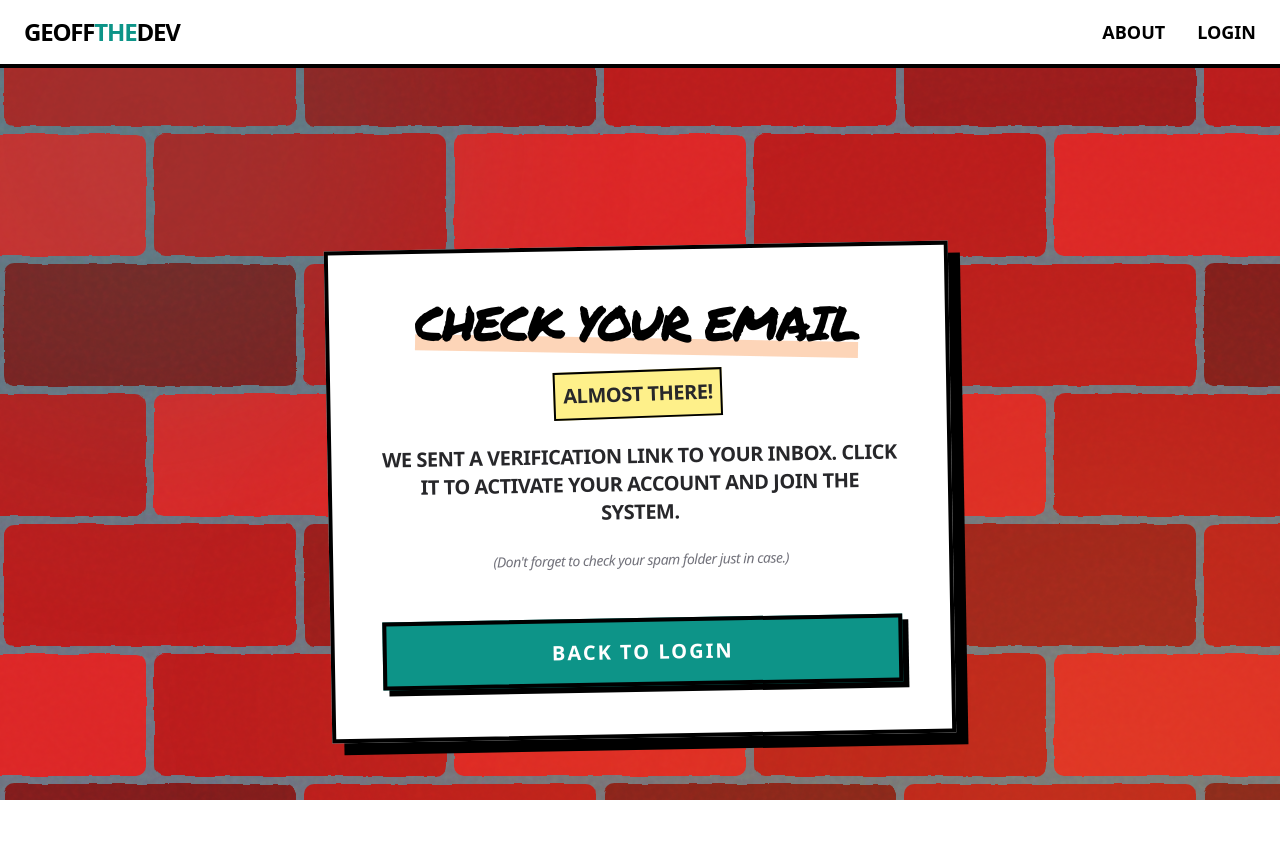
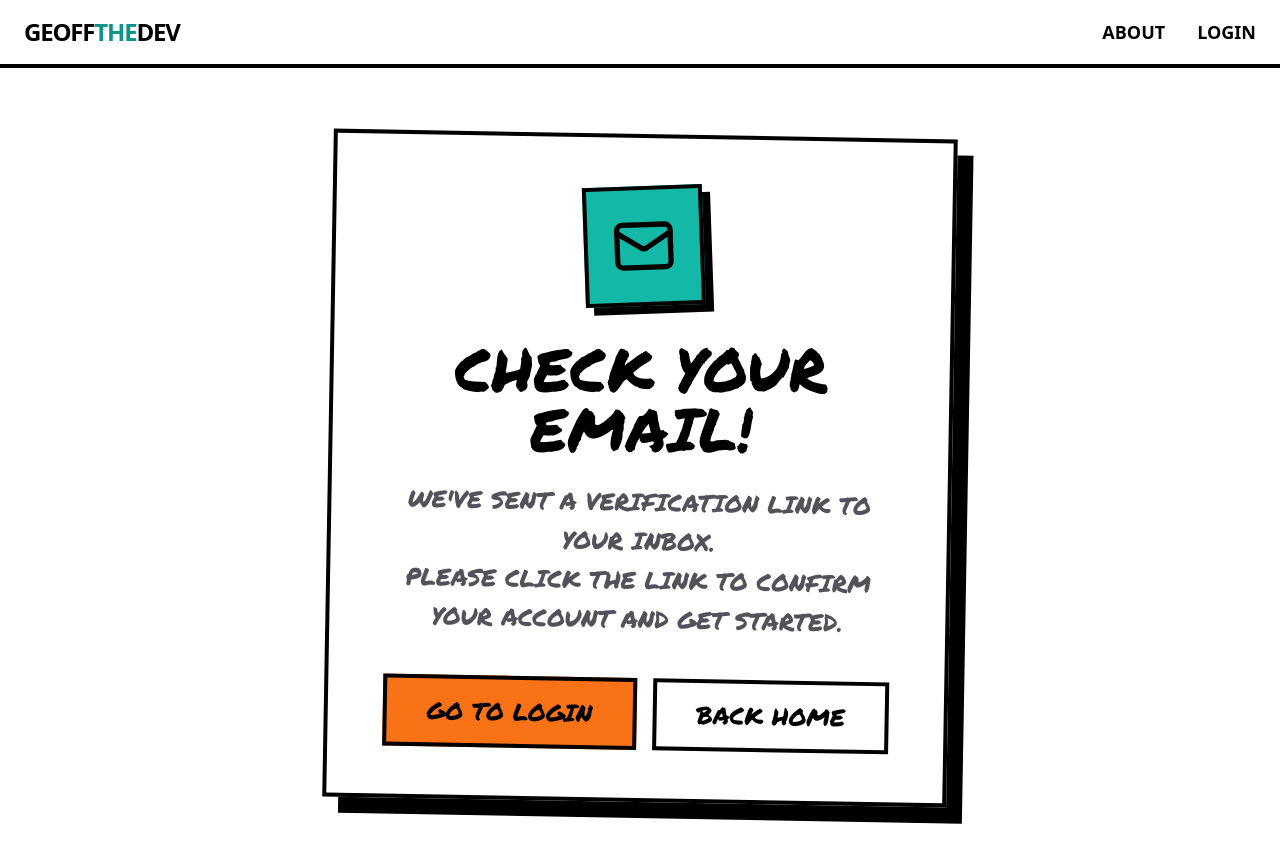
Before and after one commit to GeofftheDeov/PersonalWebApp, a Next.js app in the folder frontend/: page /check-email in a window 1280 px wide. Shown: the top 862 px of the page. Built offline with nearby package versions, Linux system fonts and the light colour scheme; a web font is replaced by a local one.

Commit message:
Fix frontend proxy fallback to localhost and add registration success page

```diff
--- a/frontend/next.config.js
+++ b/frontend/next.config.js
@@ -4,7 +4,7 @@ const nextConfig = {
     typescript: { ignoreBuildErrors: true },
     // output: 'standalone',
     async rewrites() {
-        const backendUrl = process.env.BACKEND_URL || 'https://backend:5001';
+        const backendUrl = process.env.BACKEND_URL || 'http://localhost:5000';
         return {
             beforeFiles: [
                 {
--- a/frontend/src/app/check-email/page.tsx
+++ b/frontend/src/app/check-email/page.tsx
@@ -1,42 +1,44 @@
 "use client";
 
 import React from 'react';
-import { useRouter } from 'next/navigation';
+import Link from 'next/link';
+import { Mail } from 'lucide-react';
 
 export default function CheckEmailPage() {
-    const router = useRouter();
+    return (
+        <div className="min-h-screen flex items-center justify-center relative overflow-hidden bg-white dark:bg-black">
+            <div className="relative z-10 w-full max-w-2xl px-6">
+                <div className="bg-white dark:bg-slate-900 border-4 border-black p-12 relative transform rotate-1 transition-transform duration-300 shadow-[16px_16px_0px_rgba(0,0,0,1)] dark:shadow-[16px_16px_0px_rgba(255,255,255,1)]">
+                    <div className="text-center">
+                        <div className="mb-8 flex justify-center">
+                            <div className="p-6 bg-teal-500 border-4 border-black -rotate-3 shadow-[8px_8px_0px_rgba(0,0,0,1)]">
+                                <Mail className="w-16 h-16 text-black" />
+                            </div>
+                        </div>
 
-    return (
-        <div className="min-h-screen flex items-center justify-center relative overflow-hidden text-black dark:text-white pb-20 pt-32">
-            <div className="relative z-10 w-full max-w-2xl px-6">
-                <div className="bg-white dark:bg-zinc-900 border-4 border-black dark:border-black p-8 md:p-12 shadow-[12px_12px_0px_0px_rgba(0,0,0,1)] transform -rotate-1">
-                    <div className="text-center mb-8">
-                        <h2 className="text-5xl font-permanent uppercase tracking-tighter mb-6 transform rotate-1 relative inline-block">
-                             <span className="relative z-10">Check Your Email</span>
-                             <span className="absolute -bottom-2 left-0 w-full h-4 bg-orange-500/30 -z-10 rotate-1"></span>
-                        </h2>
+                        <h1 className="text-6xl font-permanent uppercase text-black dark:text-white mb-6 -rotate-1">
+                            Check Your Email!
+                        </h1>
 
-                        <div className="space-y-6 text-xl font-bold font-sans uppercase tracking-tight text-zinc-800 dark:text-zinc-200">
-                            <p className="bg-yellow-200 dark:bg-yellow-900/40 p-2 transform -rotate-1 inline-block border-2 border-black">
-                                Almost there!
-                            </p>
-                            <p>
-                                We sent a verification link to your inbox.
-                                Click it to activate your account and join the system.
-                            </p>
-                            <p className="text-sm text-zinc-500 dark:text-zinc-400 normal-case italic font-medium">
-                                (Don't forget to check your spam folder just in case.)
-                            </p>
+                        <p className="text-2xl font-permanent uppercase text-zinc-600 dark:text-zinc-400 mb-10 leading-relaxed">
+                            We've sent a verification link to your inbox. <br />
+                            Please click the link to confirm your account and get started.
+                        </p>
+
+                        <div className="flex flex-col sm:flex-row gap-4 justify-center">
+                            <Link
+                                href="/login"
+                                className="px-10 py-4 bg-orange-500 border-4 border-black text-black font-permanent text-2xl hover:-translate-y-1 hover:shadow-[6px_6px_0px_rgba(0,0,0,1)] active:translate-y-0 active:shadow-none transition-all"
+                            >
+                                GO TO LOGIN
+                            </Link>
+                            <Link
+                                href="/"
+                                className="px-10 py-4 bg-white border-4 border-black text-black font-permanent text-2xl hover:-translate-y-1 hover:shadow-[6px_6px_0px_rgba(0,0,0,1)] active:translate-y-0 active:shadow-none transition-all dark:bg-slate-800 dark:text-white"
+                            >
+                                BACK HOME
+                            </Link>
                         </div>
-                    </div>
-
-                    <div className="mt-12 flex flex-col space-y-4">
-                        <button
-                            onClick={() => router.push('/login')}
-                            className="w-full py-4 bg-teal-600 text-white border-4 border-black font-black uppercase text-xl tracking-widest hover:bg-teal-500 transition-all shadow-[6px_6px_0px_0px_rgba(0,0,0,1)] hover:translate-x-1 hover:translate-y-1 hover:shadow-none active:scale-95"
-                        >
-                            Back to Login
-                        </button>
                     </div>
                 </div>
             </div>
--- a/frontend/src/app/reset-password/page.tsx
+++ b/frontend/src/app/reset-password/page.tsx
@@ -32,7 +32,7 @@ function ResetPasswordContent() {
         }
 
         try {
-            const res = await fetch(`${process.env.NEXT_PUBLIC_API_URL || 'https://backend:5001'}/api/users/reset-password`, {
+            const res = await fetch(`${process.env.NEXT_PUBLIC_API_URL || 'http://localhost:5000'}/api/users/reset-password`, {
                 method: 'POST',
                 headers: { 'Content-Type': 'application/json' },
                 body: JSON.stringify({ token, newPassword: password }),
```
